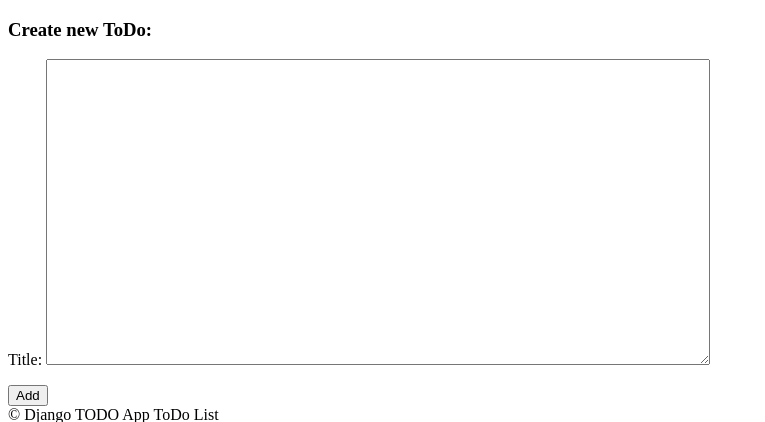
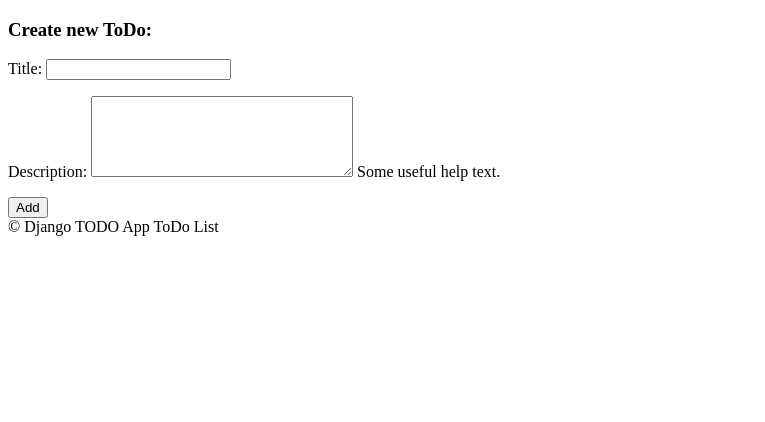
Before and after one commit to lg71luda/my_django, a Django app: page /todos/create/ in a window 1280 px wide. Shown: the part 70-492 px from the top of the page, without its empty margins (0-765 px from the left). Run offline with Django 5.2, Linux system fonts and the light colour scheme.

Commit message:
Add description.

```diff
--- a/my_django/todo_list/admin.py
+++ b/my_django/todo_list/admin.py
@@ -4,5 +4,5 @@ from todo_list.models import ToDoItem
 
 @admin.register(ToDoItem)
 class ToDoItemAdmin(admin.ModelAdmin):
-    list_display = "id", "title", "done"
+    list_display = "id", "title", "description", "done"
     list_display_links = "id", "title"
--- a/my_django/todo_list/forms.py
+++ b/my_django/todo_list/forms.py
@@ -5,8 +5,14 @@ from todo_list.models import ToDoItem
 class ToDoItemForm(forms.ModelForm):
     class Meta:
         model = ToDoItem
-        fields = ('title', )
+        fields = ('title', 'description')
 
         widgets = {
-            "title": forms.Textarea(attrs={'cols': 80, 'rows': 20}),
+            "description": forms.Textarea(
+                attrs={'cols': 30, 'rows': 5},
+            ),
         }
+
+        help_texts = {
+            "description": "Some useful help text.",
+        }
--- a/my_django/todo_list/models.py
+++ b/my_django/todo_list/models.py
@@ -7,6 +7,7 @@ class ToDoItem(models.Model):
         ordering = ('id', )
         verbose_name = 'ToDo Item'
     title = models.CharField(max_length=250)
+    description = models.TextField(blank=True, null=False)
     done = models.BooleanField(default=False)
 
     def get_absolute_url(self):
--- a/my_django/todo_list/templates/todo_list/todoitem_detail.html
+++ b/my_django/todo_list/templates/todo_list/todoitem_detail.html
@@ -9,5 +9,6 @@
   <div>
     <div>Title: <strong>{{ object.title }}</strong></div>
     <div>Done: <strong>{{ object.done }}</strong></div>
+    <div>Description: <strong>{{ object.description }}</strong></div>
   </div>
 {% endblock %}
--- a/my_django/todo_list/views.py
+++ b/my_django/todo_list/views.py
@@ -40,3 +40,4 @@ class ToDoDetailView(DetailView):
 class ToDoItemCreateView(CreateView):
     model = ToDoItem
     form_class = ToDoItemForm
+    #fields = ('title', "description")
```
